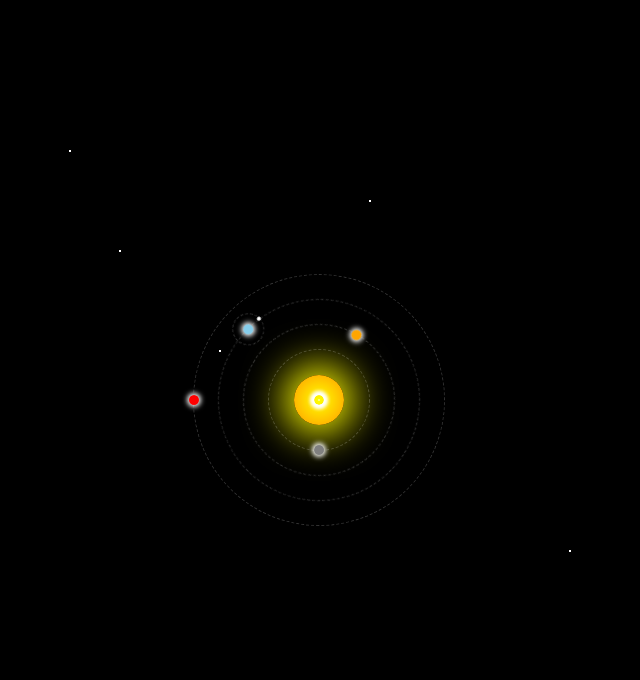
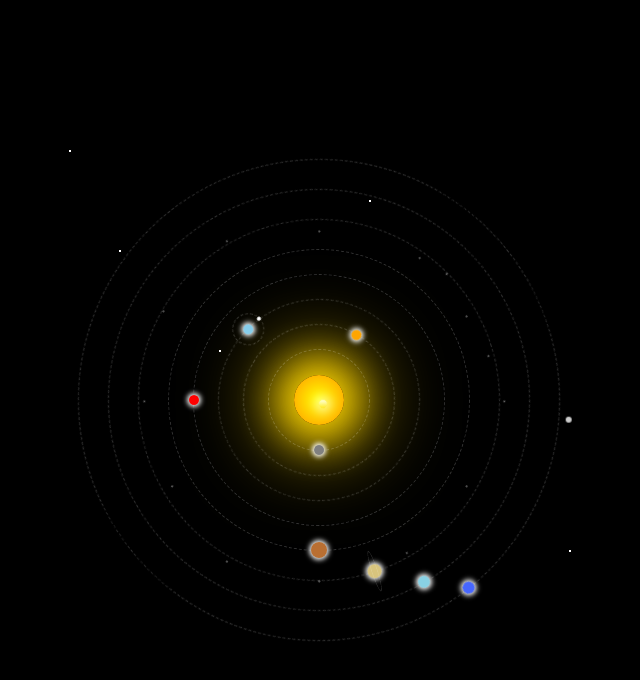
Before and after one commit to 003shrey/pure-css-solar-system, a plain HTML site: page index.html in a window 1280 px wide. Shown: the top 680 px of the page, without its empty margins (321-961 px from the left). Drawn offline with Linux system fonts and the light colour scheme.

Commit message:
Add remaining planets, comet, and aestroid belt

```diff
--- a/styles/style.css
+++ b/styles/style.css
@@ -8,7 +8,6 @@ body {
     position: relative;
     overflow: hidden;
 }
-
 
 body::before {
     content: "";
@@ -136,6 +135,78 @@ body::before {
     background: red;
 }
 
+/* Jupiter Orbit */
+.orbit.jupiter {
+    width: 300px;
+    height: 300px;
+    animation: spin 20s linear infinite;
+    transform: translate(-50%, -50%);
+}
+.planet.jupiter {
+    background-color: #b96f32;
+    width: 16px;
+    height: 16px;
+}
+
+/* Saturn Orbit */
+.orbit.saturn {
+    width: 360px;
+    height: 360px;
+    animation: spin 25s linear infinite;
+    transform: translate(-50%, -50%);
+}
+.planet.saturn {
+    background-color: #d8c47d;
+    width: 14px;
+    height: 14px;
+}
+
+/* Uranus Orbit */
+.orbit.uranus {
+    width: 420px;
+    height: 420px;
+    animation: spin 30s linear infinite;
+    transform: translate(-50%, -50%);
+}
+.planet.uranus {
+    background-color: #89d1e4;
+    width: 12px;
+    height: 12px;
+}
+
+/* Neptune Orbit */
+.orbit.neptune {
+    width: 480px;
+    height: 480px;
+    animation: spin 35s linear infinite;
+    transform: translate(-50%, -50%);
+}
+.planet.neptune {
+    background-color: #4666ff;
+    width: 12px;
+    height: 12px;
+}
+
+/* Pluto */
+.pluto {
+    position: absolute;
+    width: 6px;
+    height: 6px;
+    background: #ccc;
+    border-radius: 50%;
+    top: 50%;
+    left: 50%;
+    animation: pluto-path 60s linear infinite;
+}
+
+@keyframes pluto-path {
+    0%   { transform: translate(270px, 0); }
+    25%  { transform: translate(200px, 50px); }
+    50%  { transform: translate(130px, 0); }
+    75%  { transform: translate(200px, -50px); }
+    100% { transform: translate(270px, 0); }
+}
+
 @keyframes spin {
     0% {
         transform: translate(-50%, -50%) rotate(0deg);
@@ -145,6 +216,27 @@ body::before {
     }
 }
 
+
+.planet::after,
+.pluto::after {
+    content: attr(data-label);
+    position: absolute;
+    top: -20px;
+    left: 50%;
+    transform: translateX(-50%);
+    color: white;
+    font-size: 10px;
+    opacity: 0;
+    transition: opacity 0.3s;
+    pointer-events: none;
+}
+
+.planet:hover::after,
+.pluto:hover::after {
+    opacity: 1;
+}
+
+/* Background Stars */
 .stars {
     position: absolute;
     width: 100%;
@@ -167,3 +259,90 @@ body::before {
         1100px 500px white, 1300px 100px white, 1500px 400px white,
         1700px 300px white, 1900px 100px white, 2100px 600px white;
 }
+
+.asteroid-belt {
+    position: absolute;
+    top: 50%;
+    left: 50%;
+    width: 360px;
+    height: 360px;
+    transform: translate(-50%, -50%);
+    animation: spin 60s linear infinite;
+    z-index: 0;
+}
+
+.asteroid {
+    position: absolute;
+    width: 2px;
+    height: 2px;
+    background: rgba(255, 255, 255, 0.4);
+    border-radius: 50%;
+    top: 50%;
+    left: 50%;
+}
+
+
+
+
+@keyframes sun-pulse {
+    0% {
+        box-shadow: 0 0 30px 10px #ffd700, 0 0 60px 20px rgba(255, 215, 0, 0.4);
+    }
+    50% {
+        box-shadow: 0 0 40px 15px #ffd700, 0 0 80px 30px rgba(255, 215, 0, 0.6);
+    }
+    100% {
+        box-shadow: 0 0 30px 10px #ffd700, 0 0 60px 20px rgba(255, 215, 0, 0.4);
+    }
+}
+
+.sun {
+    animation: sun-pulse 10s ease-in-out infinite;
+}
+
+.planet.saturn::before {
+    content: "";
+    position: absolute;
+    top: 50%;
+    left: 50%;
+    width: 40px;
+    height: 10px;
+    border: 1px solid rgba(255, 255, 255, 0.2);
+    border-radius: 50%;
+    transform: translate(-50%, -50%) rotateX(60deg);
+}
+
+
+.comet {
+    position: absolute;
+    width: 8px;
+    height: 8px;
+    border-radius: 50%;
+    background: linear-gradient(135deg, white, transparent);
+    top: 10%;
+    left: -50px;
+    box-shadow: 0 0 10px 5px rgba(255, 255, 255, 0.5);
+    animation: comet-move 20s linear infinite;
+    z-index: 2;
+}
+
+@keyframes comet-move {
+    0% {
+        transform: translate(0, 0) rotate(45deg);
+        opacity: 0;
+    }
+    10% {
+        opacity: 1;
+    }
+    50% {
+        transform: translate(600px, 400px) rotate(45deg);
+        opacity: 1;
+    }
+    90% {
+        opacity: 0.5;
+    }
+    100% {
+        transform: translate(1200px, 800px) rotate(45deg);
+        opacity: 0;
+    }
+}
```
